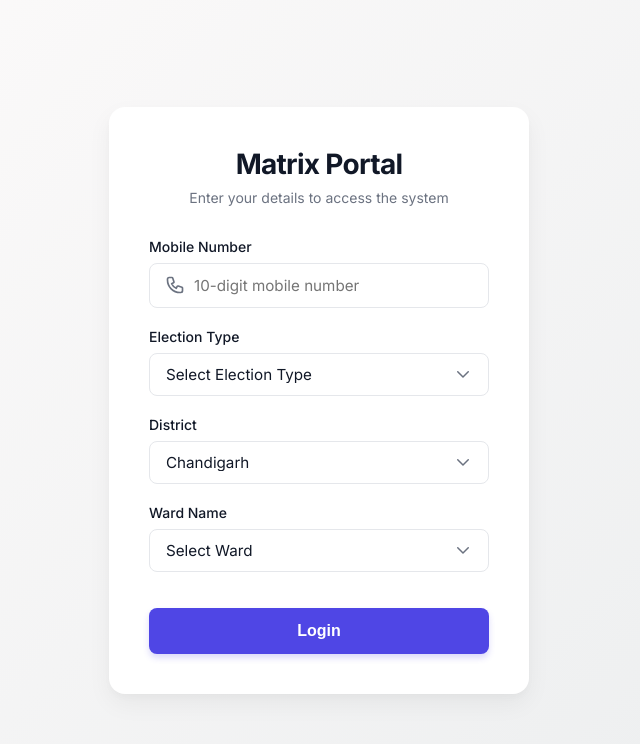
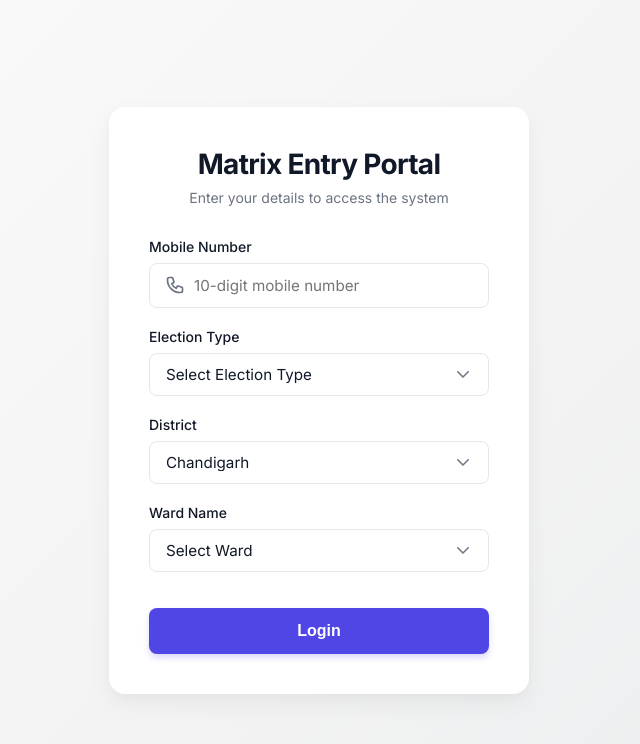
Before and after one commit to yashwant10032025/Matrix_Entry_Portal, a plain HTML site: page index.html in a window 1280 px wide. Shown: the whole page, without its empty margins (321-961 px from the left). Drawn offline with Linux system fonts and the light colour scheme.

Commit message:
Update index.html

```diff
--- a/index.html
+++ b/index.html
@@ -157,7 +157,7 @@
 
     <div class="login-container">
         <div class="header">
-            <h1>Matrix Portal</h1>
+            <h1>Matrix Entry Portal</h1>
             <p>Enter your details to access the system</p>
         </div>
 
```
